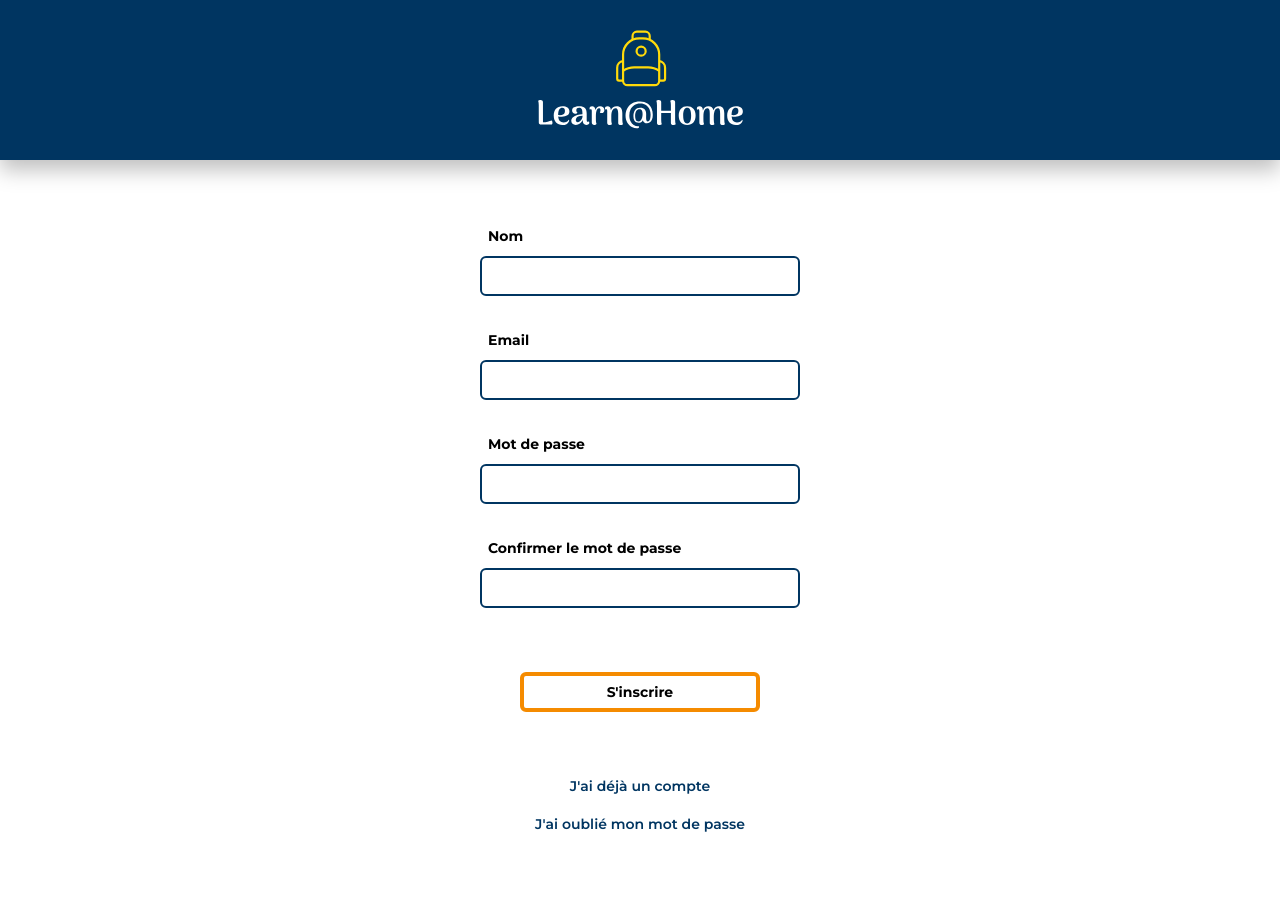
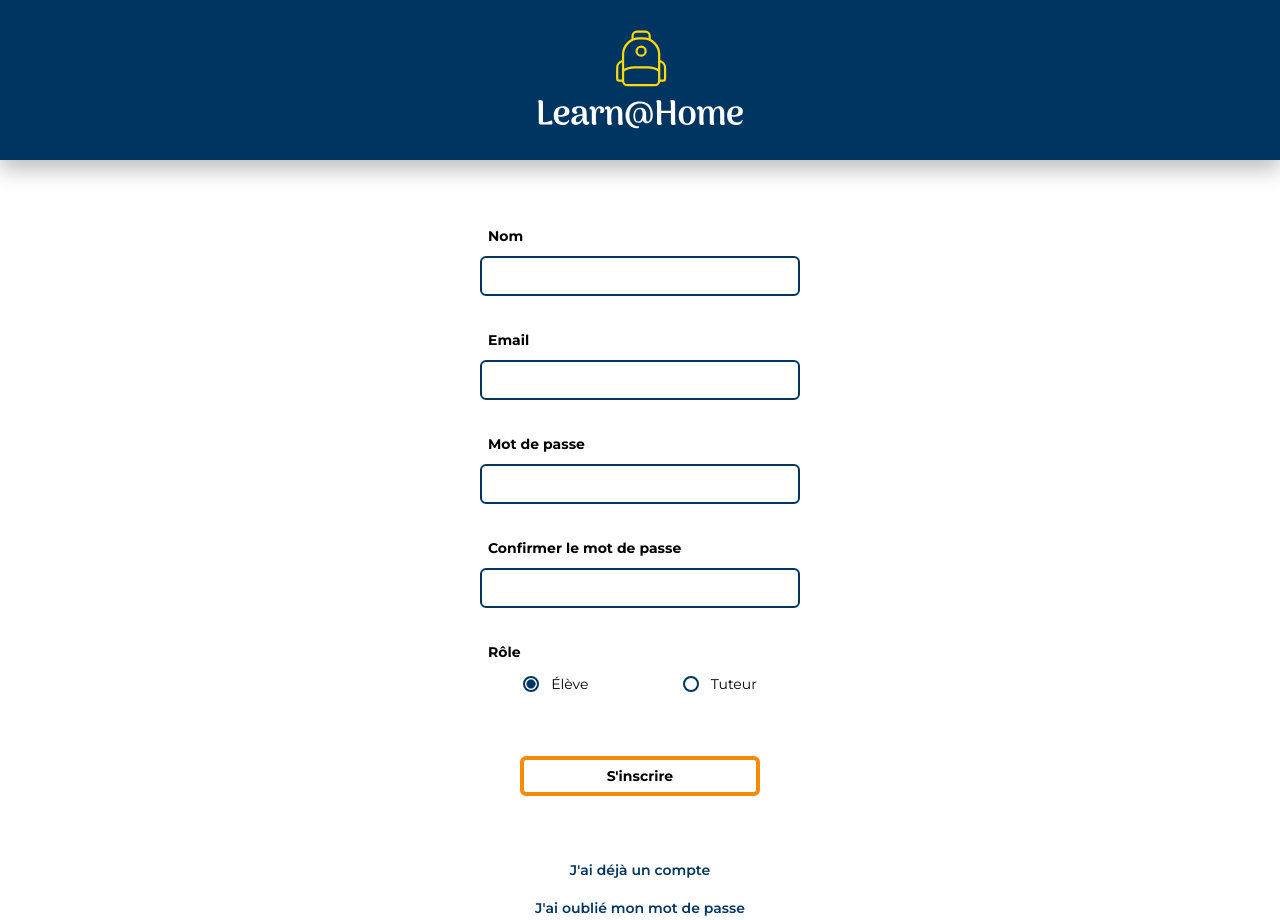
Before and after one commit to clementstorne/LearnAtHome-v2, a Next.js app: page /signup in a window 1280 px wide. Before the commit the page ends 836 px from the top, so only its background shows below. Built offline with nearby package versions, Linux system fonts and the light colour scheme.

Commit message:
role on signin form

```diff
--- a/package.json
+++ b/package.json
@@ -15,6 +15,7 @@
     "@prisma/client": "^5.10.1",
     "@radix-ui/react-avatar": "^1.0.4",
     "@radix-ui/react-label": "^2.0.2",
+    "@radix-ui/react-radio-group": "^1.1.3",
     "@radix-ui/react-slot": "^1.0.2",
     "@radix-ui/themes": "^2.0.3",
     "@types/bcrypt": "^5.0.2",
--- a/src/app/(auth)/signup/components/SignupForm.tsx
+++ b/src/app/(auth)/signup/components/SignupForm.tsx
@@ -10,6 +10,7 @@ import {
   FormMessage,
 } from "@/components/ui/form";
 import { Input } from "@/components/ui/input";
+import { RadioGroup, RadioGroupItem } from "@/components/ui/radio-group";
 import { zodResolver } from "@hookform/resolvers/zod";
 import { useForm } from "react-hook-form";
 import { z } from "zod";
@@ -73,6 +74,11 @@ const formSchema = z
         (value) => /(?=.*[\W|_])/.test(value),
         "Le mot de passe doit contenir au moins un caractère spécial"
       ),
+    role: z
+      .string({
+        required_error: "Veuillez choisir une option",
+      })
+      .min(1, "Veuillez choisir une option"),
   })
   .refine(
     (values) => {
@@ -92,6 +98,7 @@ const SignupForm = () => {
       email: "",
       password: "",
       confirmPassword: "",
+      role: "student",
     },
   });
 
@@ -172,6 +179,37 @@ const SignupForm = () => {
             </FormItem>
           )}
         />
+        <FormField
+          control={form.control}
+          name="role"
+          render={({ field }) => (
+            <FormItem className="space-y-3">
+              <FormLabel className="ml-2">Rôle</FormLabel>
+              <FormControl>
+                <RadioGroup
+                  onValueChange={field.onChange}
+                  defaultValue={field.value}
+                  className="flex flex-row justify-around w-80"
+                >
+                  <FormItem className="flex items-center space-x-3 space-y-0">
+                    <FormControl>
+                      <RadioGroupItem value="student" />
+                    </FormControl>
+                    <FormLabel className="font-normal">Élève</FormLabel>
+                  </FormItem>
+                  <FormItem className="flex items-center space-x-3 space-y-0">
+                    <FormControl>
+                      <RadioGroupItem value="tutor" />
+                    </FormControl>
+                    <FormLabel className="font-normal">Tuteur</FormLabel>
+                  </FormItem>
+                </RadioGroup>
+              </FormControl>
+              <FormMessage />
+            </FormItem>
+          )}
+        />
+
         <Button type="submit" className="w-60 !m-16">
           S&apos;inscrire
         </Button>
--- /dev/null
+++ b/src/components/ui/radio-group.tsx
@@ -0,0 +1,44 @@
+"use client";
+
+import * as RadioGroupPrimitive from "@radix-ui/react-radio-group";
+import { Circle } from "lucide-react";
+import * as React from "react";
+
+import { cn } from "@/lib/utils";
+
+const RadioGroup = React.forwardRef<
+  React.ElementRef<typeof RadioGroupPrimitive.Root>,
+  React.ComponentPropsWithoutRef<typeof RadioGroupPrimitive.Root>
+>(({ className, ...props }, ref) => {
+  return (
+    <RadioGroupPrimitive.Root
+      className={cn("grid gap-2", className)}
+      {...props}
+      ref={ref}
+    />
+  );
+});
+RadioGroup.displayName = RadioGroupPrimitive.Root.displayName;
+
+const RadioGroupItem = React.forwardRef<
+  React.ElementRef<typeof RadioGroupPrimitive.Item>,
+  React.ComponentPropsWithoutRef<typeof RadioGroupPrimitive.Item>
+>(({ className, ...props }, ref) => {
+  return (
+    <RadioGroupPrimitive.Item
+      ref={ref}
+      className={cn(
+        "aspect-square h-4 w-4 rounded-full border-2 border-blue-950 text-blue-950 ring-offset-white focus:outline-none focus-visible:ring-2 focus-visible:ring-blue-950 focus-visible:ring-offset-2 disabled:cursor-not-allowed disabled:opacity-50 dark:border-neutral-50 dark:text-neutral-50 dark:ring-offset-neutral-950 dark:focus-visible:ring-neutral-300",
+        className
+      )}
+      {...props}
+    >
+      <RadioGroupPrimitive.Indicator className="flex items-center justify-center">
+        <Circle className="h-2.5 w-2.5 fill-current text-current" />
+      </RadioGroupPrimitive.Indicator>
+    </RadioGroupPrimitive.Item>
+  );
+});
+RadioGroupItem.displayName = RadioGroupPrimitive.Item.displayName;
+
+export { RadioGroup, RadioGroupItem };
```
Also changed, not shown: 1 other file (tests, documents, lock files or other folders).
